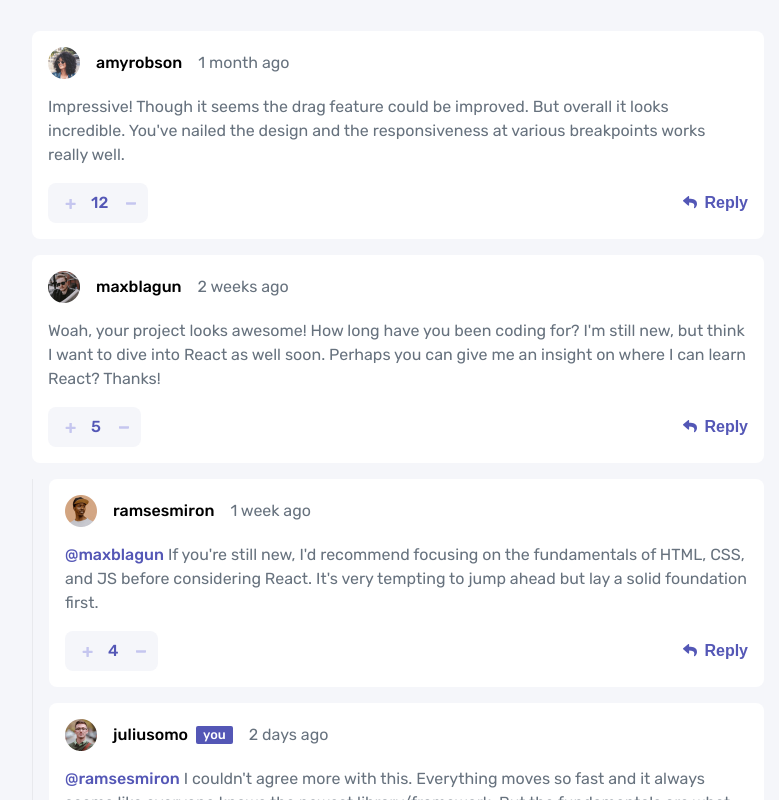
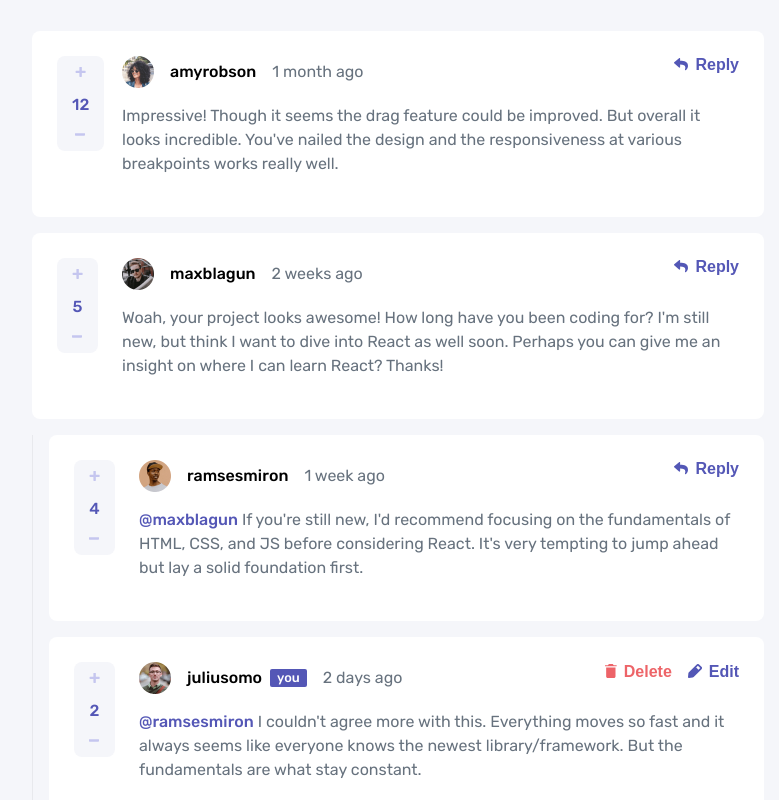
Before and after one commit to wiseman88/interactive-comments-section, a Vue app: page / in a window 1280 px wide. Shown: the top 800 px of the page, without its empty margins (242-1021 px from the left). Built offline with nearby package versions, Linux system fonts and the light colour scheme.

Commit message:
style: style desktop view

```diff
--- a/src/components/comment/Comment.vue
+++ b/src/components/comment/Comment.vue
@@ -1,7 +1,9 @@
 <template>
     <div class="comment-content">
-        <CommentHeader :comment="comment" />
-        <CommentBody :comment="comment" />
+        <div>
+            <CommentHeader :comment="comment" />
+            <CommentBody :comment="comment" />
+        </div>
         <CommentFooter @emitOpenModal="isOpen = true" :comment="comment" />
     </div>
     <CommentReply v-if="getReplies" :replies="getReplies" />
@@ -51,6 +53,15 @@ let isOpen = ref(false);
     border-radius: 0.5rem;
     padding: 1rem;
     margin-bottom: 1rem;
+
+    @media (min-width: 768px) {
+        position: relative;
+        padding: 25px;
+
+        &:nth-child(1) {
+            padding-left: 90px;
+        }
+    }
 }
 
 .replies-container {
--- a/src/components/comment/CommentFooter.vue
+++ b/src/components/comment/CommentFooter.vue
@@ -11,7 +11,7 @@
                 <MinusIcon />
             </button>
         </div>
-        <div v-if="checkCurrentUser(data.currentUser.username, comment.user.username)" class="comment-action">
+        <div v-if="checkCurrentUser(data.currentUser.username, comment.user.username)" class="action comment-action">
             <ActionButton :text="'delete'" class="color-secondary mr-1" @click="openModal">
                 <DeleteIcon />
             </ActionButton>
@@ -19,7 +19,8 @@
                 <EditIcon />
             </ActionButton>
         </div>
-        <ActionButton v-else :text="'reply'" class="color-primary" @click="setActiveComment(comment.id, 'replying')">
+        <ActionButton v-else :text="'reply'" class="action color-primary"
+            @click="setActiveComment(comment.id, 'replying')">
             <ReplyIcon />
         </ActionButton>
     </footer>
@@ -84,6 +85,12 @@ const openModal = () => {
             margin: 0 18px 0 15px;
             color: $primary;
             font-weight: 500;
+
+            @media (min-width: 768px) {
+                display: block;
+                margin: 20px 0;
+                text-align: center;
+            }
         }
 
         button {
@@ -97,6 +104,18 @@ const openModal = () => {
                     }
                 }
             }
+
+            @media (min-width: 768px) {
+                margin: 0 auto;
+            }
+        }
+
+        @media (min-width: 768px) {
+            position: absolute;
+            display: block;
+            top: 25px;
+            left: 25px;
+            padding: 10px 15px 15px;
         }
     }
 }
@@ -105,4 +124,12 @@ const openModal = () => {
     display: flex;
     align-items: center;
 }
+
+.action {
+    @media (min-width: 768px) {
+        position: absolute;
+        top: 25px;
+        right: 25px;
+    }
+}
 </style>
```
